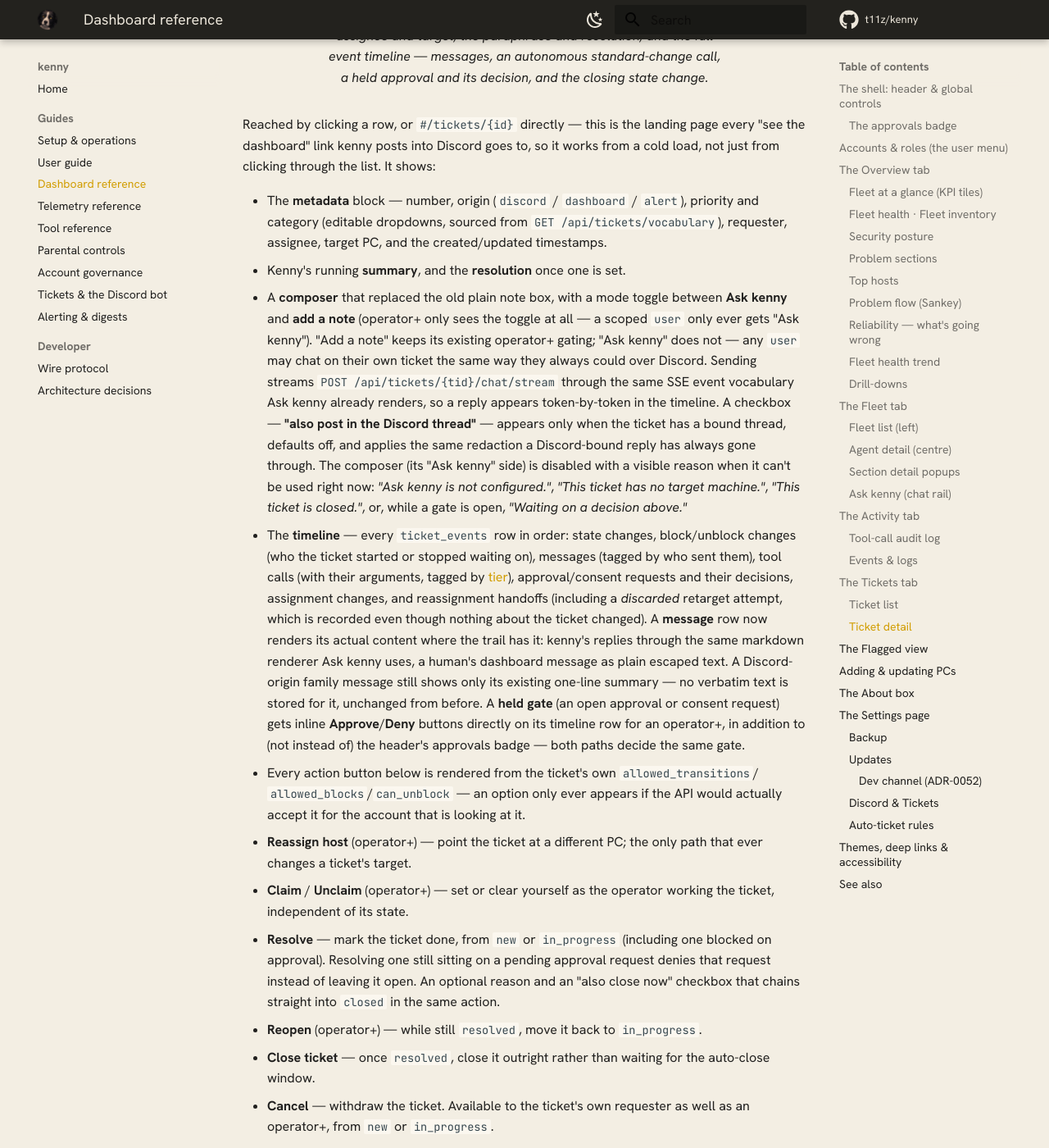
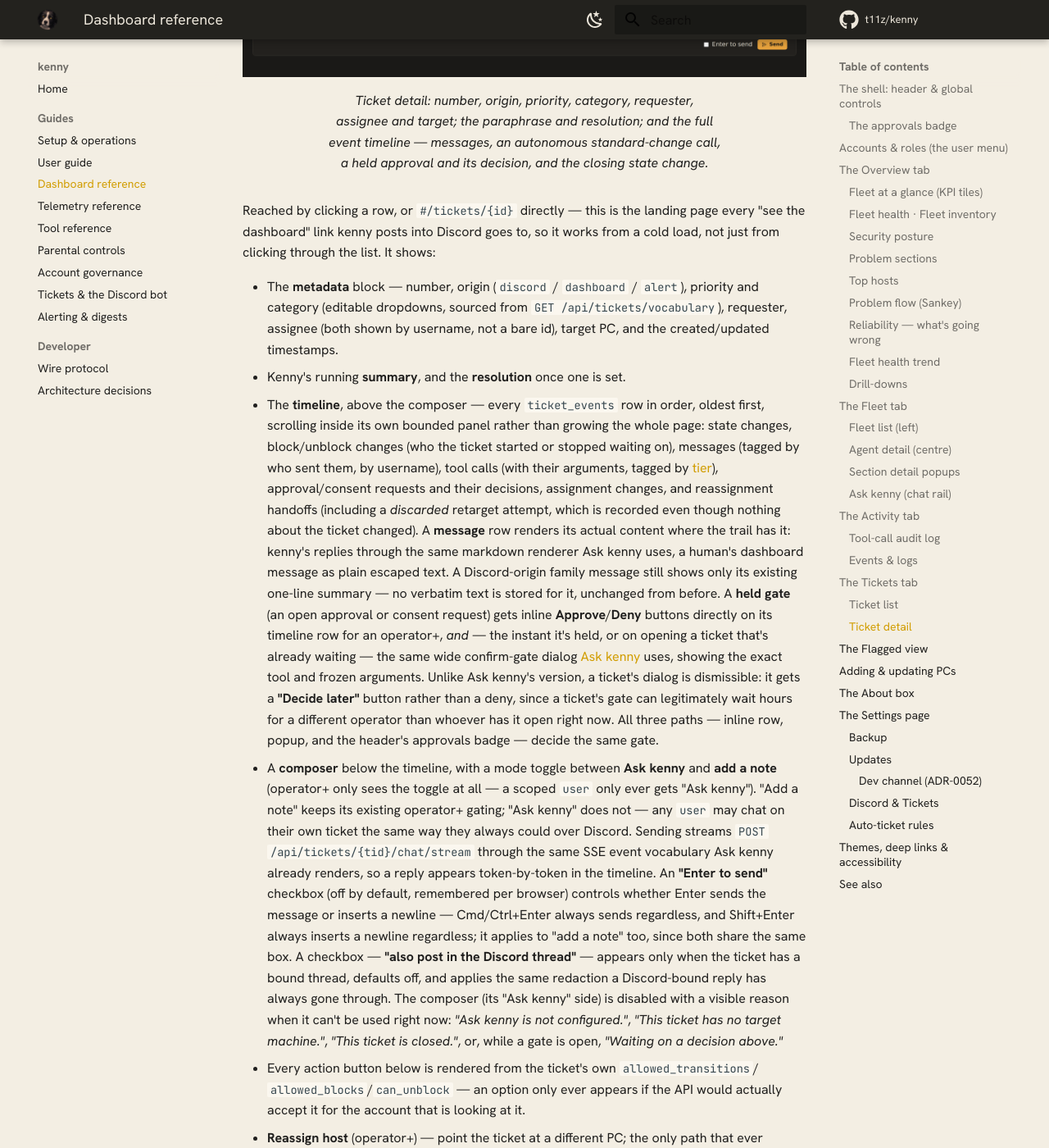
Before and after one commit to nullthrone/kenny, an MkDocs documentation site: the page built from docs/dashboard.md, in a window 1280 px wide and 1400 px high, scrolled down 20235 px. Shown: the whole window at 82% size. Built offline with MkDocs 1.6.1 and Material for MkDocs 9.7.7, drawn with Linux system fonts in a browser that asks for light colours; comment, search, counter and statistics services are not loaded; some of the changed text lies outside the part shown.

Commit message:
docs: reconcile dashboard.md and screenshots for the chat-UX changes
Reconciles docs/dashboard.md with the accumulated ticket-chat UX work
(naming, layout, approval popup, enter-to-send, nav badge, operator
names) that landed across several prior commits under [skip-doc-drift]:

- The removed header "Tickets badge" is now described where it actually
  lives, on the Tickets nav tab.
- The ticket detail composer/timeline section documents the new layout
  (timeline above the composer, bounded and scrolling), the shared
  confirm-gate popup and its dismissible "Decide later" difference from
  Ask kenny's own gate, and the "Enter to send" checkbox.
- Requester/assignee/actor are now documented as shown by username, with
  a short note on GET /api/users/directory and the #id fallback.

Regenerated header, tickets, ticket-detail, copilot-confirm and
discord-settings screenshots. Doing so surfaced that the demo fixture
(scripts/screenshots/seed.py) never created real UserStore accounts for
the ids its ticket/Discord-identity data references (a bare numeric
literal, not backed by a row) - so GET /api/users/directory had nothing
to resolve, and the new username feature could not actually be
demonstrated in a screenshot. Fixed by seeding three real accounts
(mama/grandpa/papa) and threading their real ids through the existing
ticket and Discord-identity seed data instead of the old hardcoded
1/4/7 literals.

The account-governance doc-drift rule also flags kenny_server/webui/index.html
in this session, same recurring false positive noted in prior commits
(e.g. 2646119): it is a shared source file for that rule, and nothing in
this session's changes touches the accounts panel.

Co-Authored-By: Claude Sonnet 5 <noreply@anthropic.com>
Claude-Session: https://claude.ai/code/session_01LbRYeT9UBPnkeWbwou9YHW

```diff
--- a/docs/dashboard.md
+++ b/docs/dashboard.md
@@ -28,7 +28,11 @@ here when you want to know what a particular control does.
 Every view shares one header:
 
 - **Brand** — the kenny mark and the "fleet console" subtitle (top-left).
-- **Tab navigation** — **Overview · Fleet · Activity**. The active tab is highlighted.
+- **Tab navigation** — **Overview · Fleet · Activity · Tickets**. The active tab is
+  highlighted; **Tickets** carries a live count badge (operator+ only) when something needs
+  your attention — blocked on your approval, blocked on an operator, or a fresh alert-origin
+  ticket. Clicking the tab always opens [the Tickets tab](#the-tickets-tab) itself; the badge
+  is informational, not a filter — use the list's own **needs you** group chip for that.
 - **Fleet-metrics pill** — a compact, always-visible summary of the whole fleet:
   **online `x/y`** · **warnings** · **critical** · **last push**. The *warnings* and
   *critical* counts are **section totals** across the fleet (one PC can contribute several),
@@ -36,9 +40,6 @@ Every view shares one header:
   On narrow screens the word labels collapse to icon + number.
 - **✨ Ask kenny toggle** *(Fleet tab only)* — show/hide the chat rail (see
   [Ask kenny](#ask-kenny-chat-rail)).
-- **Tickets badge** *(operator+ only)* — a message-square icon with a live count of tickets
-  needing you: blocked on your approval, blocked on an operator, or a fresh alert-origin
-  ticket. Clicking it opens [the Tickets tab](#the-tickets-tab) filtered to that group.
 - **Approvals badge** *(operator+ only)* — a shield icon with a live count of everything
   currently held for you across every ticket; see [The approvals badge](#the-approvals-badge)
   below.
@@ -410,14 +411,19 @@ user-facing view.
 </figure>
 
 One row per ticket — number, title, a **pill** showing its state and, while it is blocked,
-who it is blocked on (e.g. "in progress · needs your approval"), the requester (or "alert"
-for a ticket with no owner), the target PC, and its age — sorted newest-first. The list is
-grouped into **needs you** / **waiting** / **working** / **new** / **done**, each with a
-live count from `GET /api/tickets/summary` — "needs you" is a ticket blocked on your
+who it is blocked on (e.g. "in progress · needs your approval"), the requester by name (or
+"alert" for a ticket with no owner), the target PC, and its age — sorted newest-first. The
+list is grouped into **needs you** / **waiting** / **working** / **new** / **done**, each
+with a live count from `GET /api/tickets/summary` — "needs you" is a ticket blocked on your
 approval or an operator, or a fresh alert-origin ticket nobody has looked at yet. The same
-count appears as a header badge next to the approvals badge. **New ticket** opens one
-directly from the dashboard (title + optional details), which lands exactly like a
-Discord-opened one except it has no thread attached.
+count is what the **Tickets** tab's own badge shows (see [the header](#the-shell-header-global-controls)).
+**New ticket** opens one directly from the dashboard (title + optional details), which lands
+exactly like a Discord-opened one except it has no thread attached.
+
+A requester, assignee, or trail-row actor is always shown by **username** — an operator+
+account can resolve any other account's id to a name via `GET /api/users/directory` (a
+narrower projection than the superuser-only `GET /api/users`: just id, username, and role,
+nothing else). An id with no matching account (a deleted one) falls back to `#id`.
 
 For an operator+, each row carries a **selection checkbox** (plus a "select all" in the
 header, scoped to whatever the selected group currently shows). Selecting one or more
@@ -441,32 +447,42 @@ not just from clicking through the list. It shows:
 
 - The **metadata** block — number, origin (`discord` / `dashboard` / `alert`), priority and
   category (editable dropdowns, sourced from `GET /api/tickets/vocabulary`), requester,
-  assignee, target PC, and the created/updated timestamps.
+  assignee (both shown by username, not a bare id), target PC, and the created/updated
+  timestamps.
 - Kenny's running **summary**, and the **resolution** once one is set.
-- A **composer** that replaced the old plain note box, with a mode toggle between **Ask
-  kenny** and **add a note** (operator+ only sees the toggle at all — a scoped `user` only
-  ever gets "Ask kenny"). "Add a note" keeps its existing operator+ gating; "Ask
-  kenny" does not — any `user` may chat on their own ticket the same way they always could
-  over Discord. Sending streams `POST /api/tickets/{tid}/chat/stream` through the same SSE
-  event vocabulary Ask kenny already renders, so a reply appears token-by-token in the
-  timeline. A checkbox — **"also post in the Discord thread"** — appears only when the ticket
-  has a bound thread, defaults off, and applies the same redaction a Discord-bound reply has
-  always gone through. The composer (its "Ask kenny" side) is disabled with a visible
-  reason when it can't be used right now: *"Ask kenny is not configured."*, *"This
+- The **timeline**, above the composer — every `ticket_events` row in order, oldest first,
+  scrolling inside its own bounded panel rather than growing the whole page: state changes,
+  block/unblock changes (who the ticket started or stopped waiting on), messages (tagged by
+  who sent them, by username), tool calls (with their arguments, tagged by
+  [tier](tools.md)), approval/consent requests and their decisions, assignment changes, and
+  reassignment handoffs (including a *discarded* retarget attempt, which is recorded even
+  though nothing about the ticket changed). A **message** row renders its actual content
+  where the trail has it: kenny's replies through the same markdown renderer Ask kenny uses,
+  a human's dashboard message as plain escaped text. A Discord-origin family message still
+  shows only its existing one-line summary — no verbatim text is stored for it, unchanged
+  from before. A **held gate** (an open approval or consent request) gets inline
+  **Approve**/**Deny** buttons directly on its timeline row for an operator+, *and* — the
+  instant it's held, or on opening a ticket that's already waiting — the same wide
+  confirm-gate dialog [Ask kenny](#ask-kenny-chat-rail) uses, showing the exact tool and
+  frozen arguments. Unlike Ask kenny's version, a ticket's dialog is dismissible: it gets a
+  **"Decide later"** button rather than a deny, since a ticket's gate can legitimately wait
+  hours for a different operator than whoever has it open right now. All three paths —
+  inline row, popup, and the header's approvals badge — decide the same gate.
+- A **composer** below the timeline, with a mode toggle between **Ask kenny** and **add a
+  note** (operator+ only sees the toggle at all — a scoped `user` only ever gets "Ask
+  kenny"). "Add a note" keeps its existing operator+ gating; "Ask kenny" does not — any
+  `user` may chat on their own ticket the same way they always could over Discord. Sending
+  streams `POST /api/tickets/{tid}/chat/stream` through the same SSE event vocabulary Ask
+  kenny already renders, so a reply appears token-by-token in the timeline. An **"Enter to
+  send"** checkbox (off by default, remembered per browser) controls whether Enter sends the
+  message or inserts a newline — Cmd/Ctrl+Enter always sends regardless, and Shift+Enter
+  always inserts a newline regardless; it applies to "add a note" too, since both share the
+  same box. A checkbox — **"also post in the Discord thread"** — appears only when the
+  ticket has a bound thread, defaults off, and applies the same redaction a Discord-bound
+  reply has always gone through. The composer (its "Ask kenny" side) is disabled with a
+  visible reason when it can't be used right now: *"Ask kenny is not configured."*, *"This
   ticket has no target machine."*, *"This ticket is closed."*, or, while a gate is open,
   *"Waiting on a decision above."*
-- The **timeline** — every `ticket_events` row in order: state changes, block/unblock
-  changes (who the ticket started or stopped waiting on), messages (tagged by who sent
-  them), tool calls (with their arguments, tagged by [tier](tools.md)), approval/consent
-  requests and their decisions, assignment changes, and reassignment handoffs (including a
-  *discarded* retarget attempt, which is recorded even though nothing about the ticket
-  changed). A **message** row now renders its actual content where the trail has it: kenny's
-  replies through the same markdown renderer Ask kenny uses, a human's dashboard
-  message as plain escaped text. A Discord-origin family message still shows only its
-  existing one-line summary — no verbatim text is stored for it, unchanged from before. A
-  **held gate** (an open approval or consent request) gets inline **Approve**/**Deny** buttons
-  directly on its timeline row for an operator+, in addition to (not instead of) the header's
-  approvals badge — both paths decide the same gate.
 - Every action button below is rendered from the ticket's own `allowed_transitions`/
   `allowed_blocks`/`can_unblock` — an option only ever appears if the API would actually
   accept it for the account that is looking at it.
```
Also changed, not shown: docs/assets/screenshots/copilot-confirm.png, docs/assets/screenshots/discord-settings.png, docs/assets/screenshots/header.png, docs/assets/screenshots/ticket-detail.png, docs/assets/screenshots/tickets.png, 1 other file.
